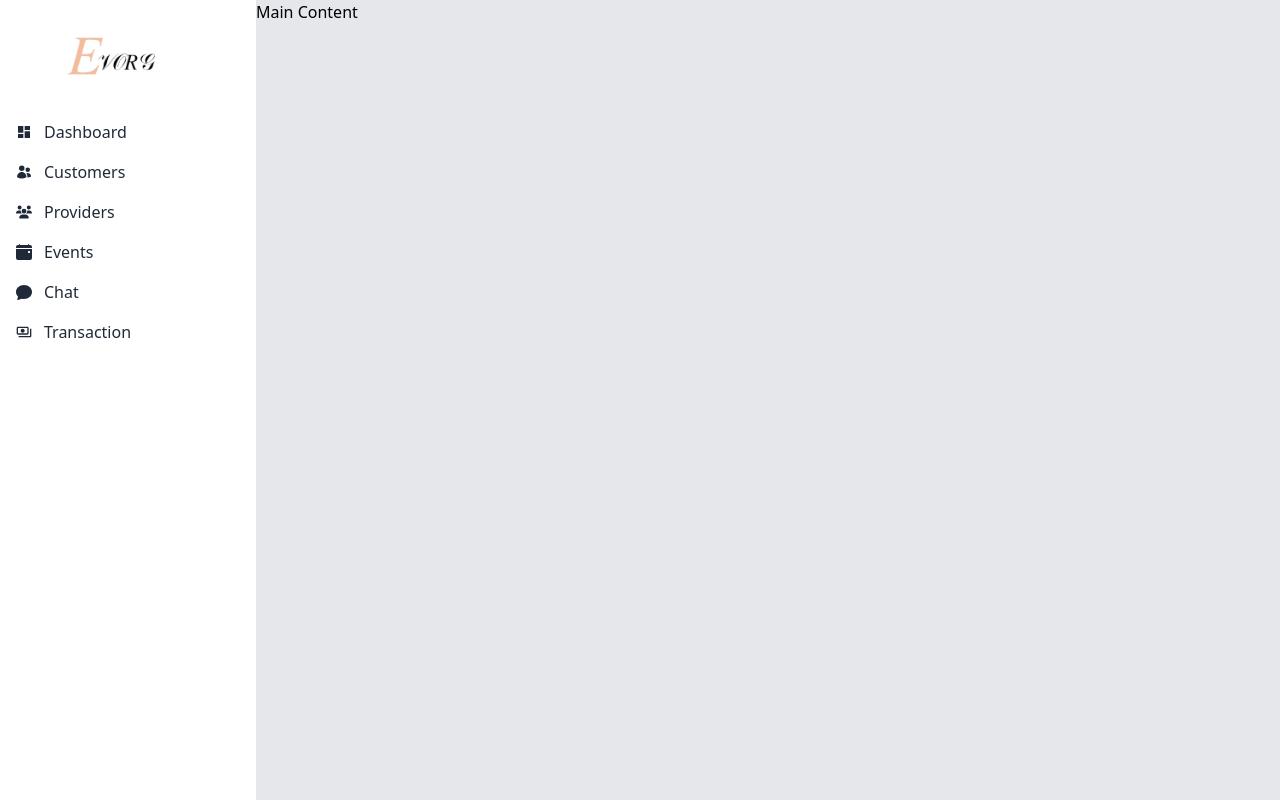
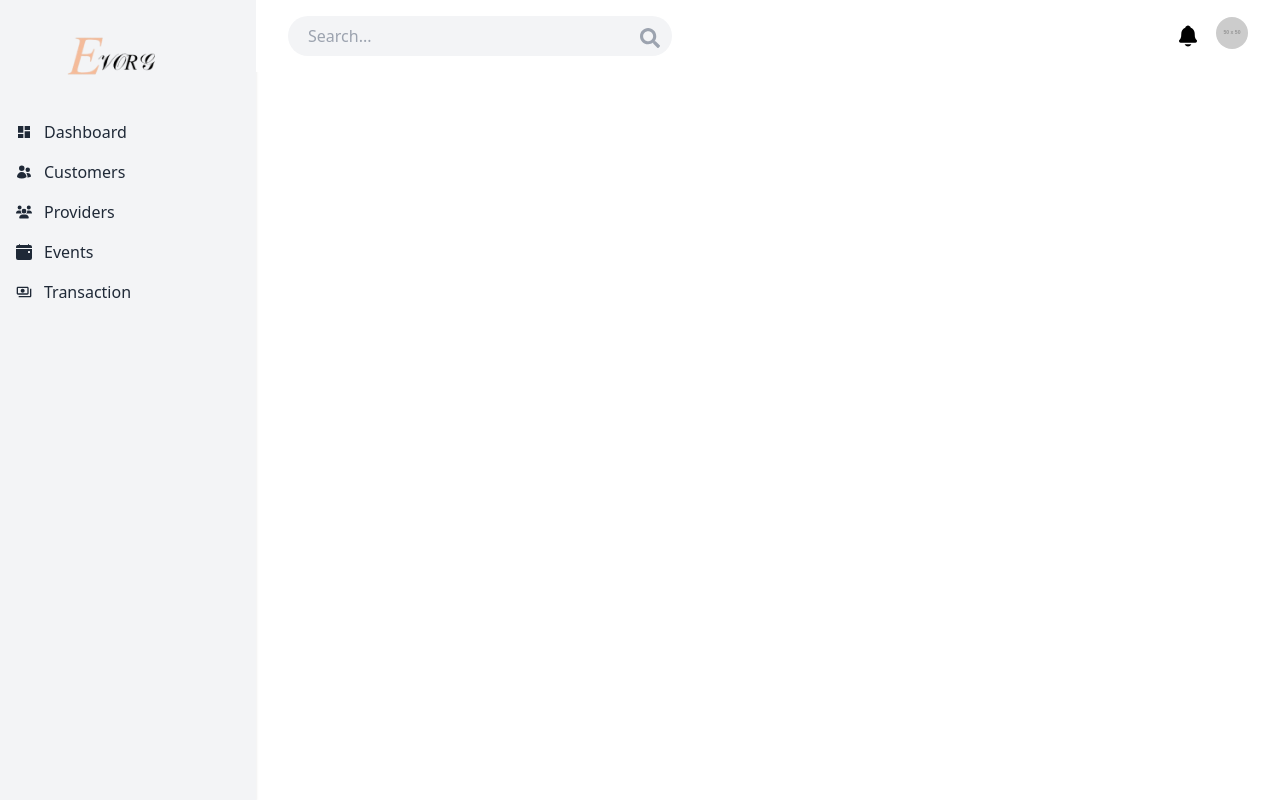
Before and after one commit to chaimaeir/EventOrg, a React (Vite) app in the folder frontend/: page /Dashboard in a window 1280 px wide. Built offline with nearby package versions, Linux system fonts and the light colour scheme.

Commit message:
navbar/search

```diff
--- a/frontend/src/App.jsx
+++ b/frontend/src/App.jsx
@@ -6,7 +6,6 @@ import Dashboard from './components/dashboards/admin/Dashboard';
 import Providers from './components/dashboards/admin/Providers';
 import Customers from './components/dashboards/admin/Customers';
 import Events from './components/dashboards/admin/Events';
-import Chat from './components/dashboards/admin/Chat';
 import Payment from './components/dashboards/admin/Payment';
 import './app.css'
 const App = ()=>{
@@ -24,9 +23,8 @@ const App = ()=>{
           <Route path="/Customers" element={<Customers />} />
           <Route path="/Providers" element={<Providers />} />
           <Route path="/Events" element={<Events />} />
-          <Route path="/Chat" element={<Chat />} />
           <Route path="/Payment" element={<Payment />} />
-
+          <Route path='/' element={<Navbar/>}/>
       </Routes>
     </BrowserRouter>
 
--- a/frontend/src/components/dashboards/admin/AdminSidebar.jsx
+++ b/frontend/src/components/dashboards/admin/AdminSidebar.jsx
@@ -5,16 +5,18 @@ import { MdDashboard } from "react-icons/md";
 import { HiUsers } from "react-icons/hi2";
 import { FaUsers } from "react-icons/fa6";
 import { BsCalendarEventFill } from "react-icons/bs";
-import { BsChatFill } from "react-icons/bs";
 import { MdOutlinePayments } from "react-icons/md";
+import Navbar from './Navbar';
 
 
 const AdminSidebar = () => {
   return (
     <>
+    <div className='flex items-start '>
+
     <div className="flex h-screen">
       {/* Sidebar */}
-      <div className="bg-white w-64 shadow">
+      <div className="bg-gray-100 w-64 shadow">
          {/* Logo */}
          <div className="p-4">
           <img src={logoEvorg} alt="Logo" className=" h-20 w-auto" />
@@ -46,13 +48,6 @@ const AdminSidebar = () => {
               Events
             </Link>
           </li>
-
-          <li>
-            <Link to="/Chat" className="flex items-center px-4 py-2 text-gray-800 hover:bg-[#14429B] hover:text-white hover:border hover:border-gray-400 hover:rounded-full">
-            <BsChatFill className='mr-3' />
-              Chat
-            </Link>
-          </li>
           <li>
             <Link to="/Payment" className="flex items-center px-4 py-2 text-gray-800 hover:bg-[#14429B] hover:text-white hover:border hover:border-gray-400 hover:rounded-full">
             <MdOutlinePayments className='mr-3' />
@@ -62,8 +57,9 @@ const AdminSidebar = () => {
         </ul>
       </div>
 
-      {/* Main Content */}
-      <div className="flex-1 bg-gray-200">Main Content</div>
+
+    </div>
+    <Navbar/>
     </div>
     </>
   );
--- a/frontend/src/components/dashboards/admin/Chat.jsx
+++ /dev/null
@@ -1,12 +0,0 @@
-import React from 'react'
-import AdminSidebar from './AdminSidebar'
-
-function Chat() {
-  return (
-    <>
-      <AdminSidebar/>
-    </>
-  )
-}
-
-export default Chat
--- a/frontend/src/components/dashboards/admin/Navbar.jsx
+++ b/frontend/src/components/dashboards/admin/Navbar.jsx
@@ -1,13 +1,56 @@
-import React from 'react'
-import AdminSidebar from './AdminSidebar'
+import React, { useState } from 'react';
+import { FaSearch } from 'react-icons/fa';
+import { IoNotifications } from 'react-icons/io5';
 
-function Navbar() {
+const Navbar = () => {
+  const [isOpen, setIsOpen] = useState(false);
+
+  const toggleDropdown = () => {
+    setIsOpen(!isOpen);
+  };
+
   return (
-    <div>
-        <AdminSidebar/>
-      <h1>navbar</h1>
-    </div>
-  )
-}
+    <nav className="flex justify-between bg-white text-grey py-4 px-8 w-[1200px]">
+      <div className="flex items-center">
+        <div className="relative">
+          <input
+            type="text"
+            placeholder="Search..."
+            className="px-5 py-2 w-96 rounded-full bg-gray-100 text-black focus:outline-none focus:bg-gray-200"
+          />
+          <FaSearch className="absolute w-5 h-5 right-3 top-3 text-gray-400 pointer-events-none" />
+        </div>
+      </div>
+      <div className="flex items-center">
+        <div className="mr-4">
+          <IoNotifications className="w-6 h-6 cursor-pointer" />
+        </div>
+        {/* Profile Pic */}
+        <div className="relative">
+          <button onClick={toggleDropdown} className="text-white focus:outline-none">
+            <img
+              className="h-8 w-8 rounded-full"
+              src="https://via.placeholder.com/50"
+              alt="Profile"
+            />
+          </button>
+          {isOpen && (
+            <div className="absolute right-0 mt-2 w-48 bg-white rounded-md shadow-lg py-1">
+              <button className="block px-4 py-2 text-gray-800 hover:bg-gray-200 w-full text-left">
+                Profile
+              </button>
+              <button className="block px-4 py-2 text-gray-800 hover:bg-gray-200 w-full text-left">
+                Sign Out
+              </button>
+              <button className="block px-4 py-2 text-gray-800 hover:bg-gray-200 w-full text-left">
+                Settings
+              </button>
+            </div>
+          )}
+        </div>
+      </div>
+    </nav>
+  );
+};
 
-export default Navbar
+export default Navbar;
--- a/frontend/tailwind.config.js
+++ b/frontend/tailwind.config.js
@@ -5,7 +5,12 @@ export default {
     "./src/**/*.{js,jsx}",
   ],
   theme: {
-    extend: {},
+    extend: {
+      colors: {
+        'fray': '#C5C5C5', // Define a custom color 'fray' with hex value #C5C5C5
+        'fray-dark': '#9E9E9E', // Define a darker shade for focus state
+      },
+    },
   },
   plugins: [],
 }
```
